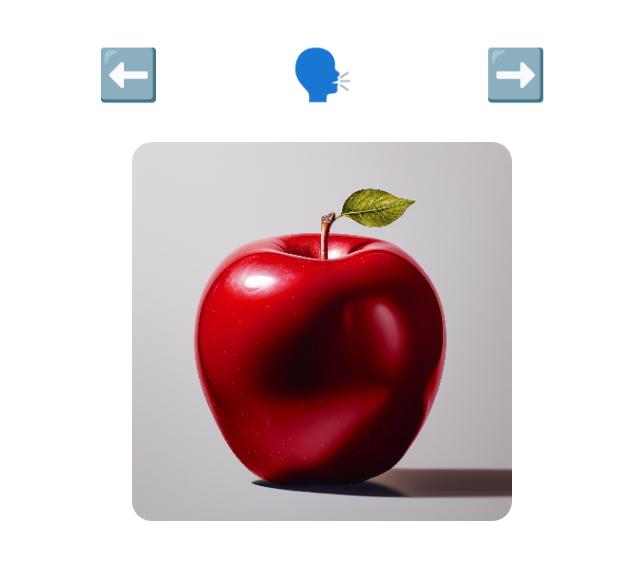
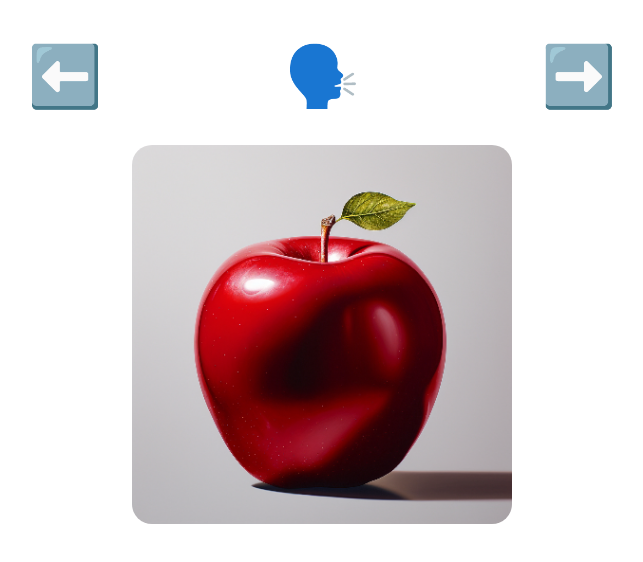
Before and after one commit to soyfish/soyfish_aphasia_project, a plain HTML site: page index.html in a window 1280 px wide. Shown: the whole page, without its empty margins (318-961 px from the left). Drawn offline with Linux system fonts and the light colour scheme.

Commit message:
Update index.html

```diff
--- a/index.html
+++ b/index.html
@@ -9,12 +9,12 @@
         }
         button
         {
-            width:15%;
+            width:20%;
             height:auto;
             color:black;
             background:white;
-            font-size:50px;
-            padding:20px;
+            font-size:60px;
+            padding:15px;
             border:0px;
         }
     </style>
```
